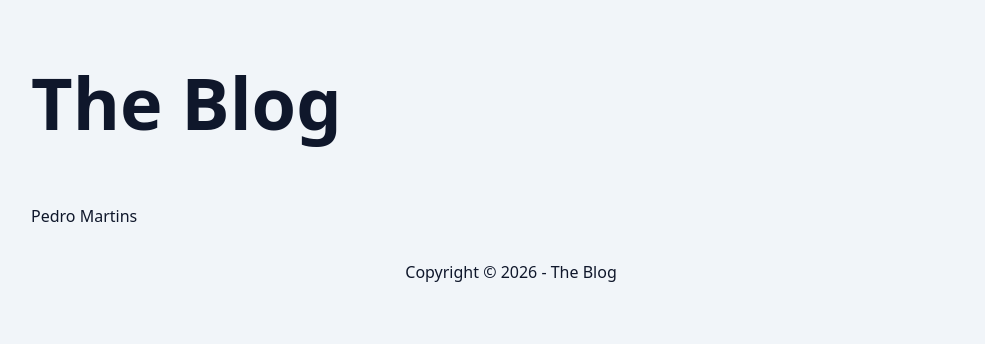
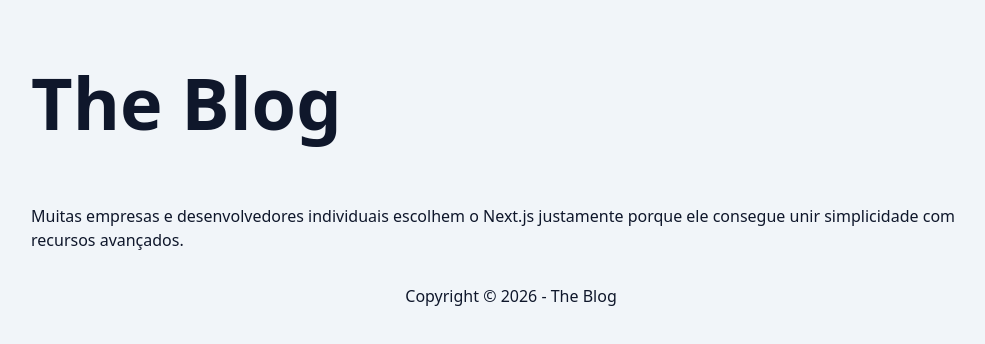
Before and after one commit to williamandradesantana/react-next-nest-luiz-otavio-miranda, a Next.js app in the folder blog/: page /post/como-a-escrita-pode-mudar-sua-carreira in a window 1280 px wide. Shown: the top 344 px of the page, without its empty margins (129-1114 px from the left). Built offline with nearby package versions, Linux system fonts and the light colour scheme.

Commit message:
Melhorando a função findPostBySlugCached para reuso

```diff
--- a/blog/src/app/post/[slug]/page.tsx
+++ b/blog/src/app/post/[slug]/page.tsx
@@ -1,5 +1,4 @@
 import { findPostBySlugCached } from "@/lib/post/queries";
-import { notFound } from "next/navigation";
 
 type PostSlugPageProps = {
   params: Promise<{ slug: string }>;
@@ -7,14 +6,6 @@ type PostSlugPageProps = {
 
 export default async function PostSlugPage({ params }: PostSlugPageProps) {
   const { slug } = await params;
-  let post;
-
-  try {
-    post = await findPostBySlugCached(slug);
-  } catch {
-    post = undefined;
-  }
-
-  if (!post) notFound();
-  return <div>{post.author}</div>;
+  const post = await findPostBySlugCached(slug);
+  return <div>{post.content}</div>;
 }
--- a/blog/src/lib/post/queries.ts
+++ b/blog/src/lib/post/queries.ts
@@ -1,4 +1,5 @@
 import { postRepository } from "@/repositories/post";
+import { notFound } from "next/navigation";
 import { cache } from "react";
 
 export const findAllPublicPostsCached = cache(
@@ -9,6 +10,9 @@ export const findPostByIdCached = cache(
   async (id: string) => await postRepository.findBySlug(id),
 );
 
-export const findPostBySlugCached = cache(
-  async (slug: string) => await postRepository.findBySlug(slug),
-);
+export const findPostBySlugCached = cache(async (slug: string) => {
+  const post = await postRepository.findBySlug(slug).catch(() => undefined);
+
+  if (!post) notFound();
+  return post;
+});
```
